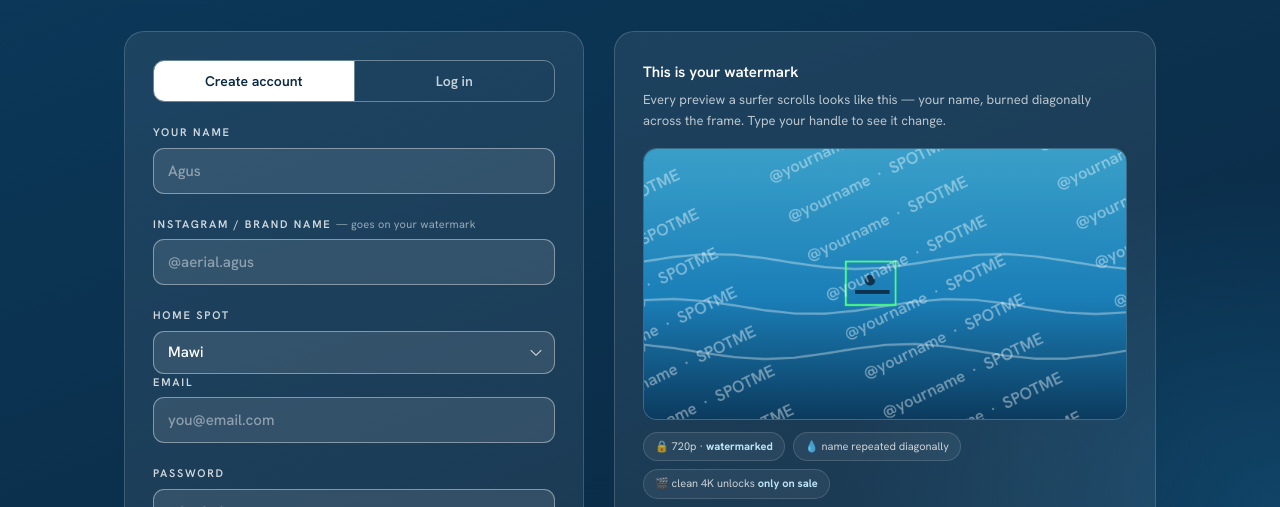
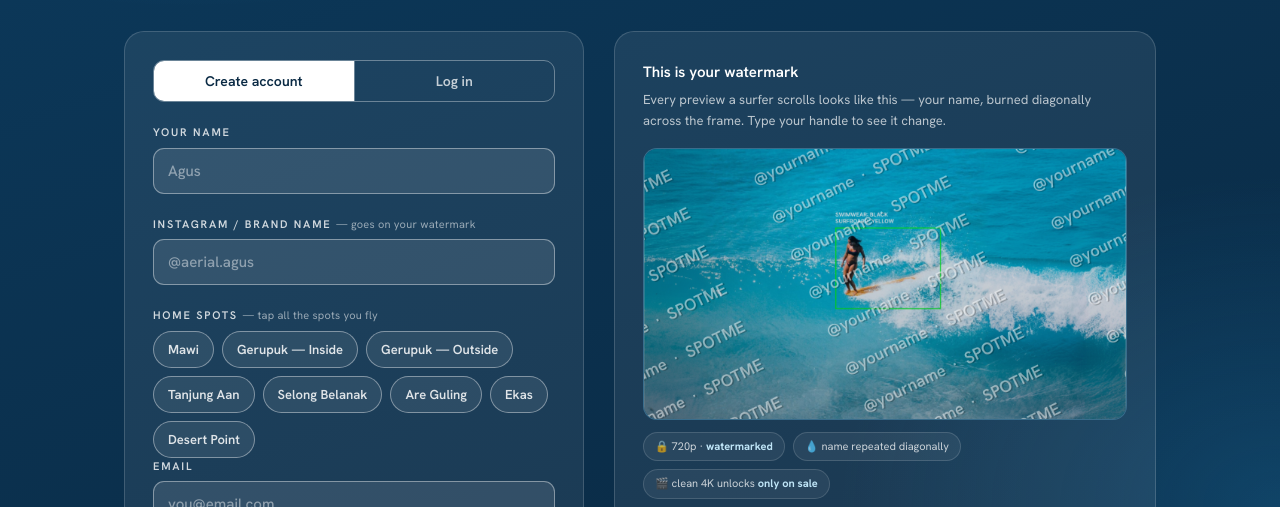
Before and after one commit to TheOnionTalks/ombak, a plain HTML site: page pilot.html in a window 1280 px wide. Shown: the part 293-800 px from the top of the page. Drawn offline with nearby package versions, Linux system fonts and the light colour scheme.

Commit message:
Pilot page: watermark preview over real surf photo; multi-select home spots as chips
Co-Authored-By: Claude Opus 4.8 <noreply@anthropic.com>

```diff
--- a/pilot.html
+++ b/pilot.html
@@ -107,6 +107,22 @@ select option { color: var(--navy); background: var(--white); }
 .grid-2 { display: grid; grid-template-columns: 1fr 1fr; gap: 12px; margin-top: 22px; }
 .grid-2 .f-label { margin-top: 0; }
 
+.chips { display: flex; flex-wrap: wrap; gap: 8px; }
+.chip {
+  font-family: var(--font-body);
+  font-size: 13px;
+  font-weight: 600;
+  padding: 9px 14px;
+  border-radius: 100px;
+  border: 1.5px solid rgba(255,255,255,0.4);
+  background: rgba(255,255,255,0.08);
+  color: rgba(255,255,255,0.85);
+  cursor: pointer;
+  transition: background 0.15s, color 0.15s, border-color 0.15s;
+}
+.chip:hover { border-color: var(--white); }
+.chip.on { background: var(--white); color: var(--navy); border-color: var(--white); }
+
 input[type="file"] { color: rgba(255,255,255,0.85); font-size: 13.5px; padding: 0; border: none; background: none; }
 input[type="file"]::file-selector-button {
   font-family: var(--font-body);
@@ -215,11 +231,16 @@ input[type="file"]::file-selector-button {
         <input type="text" id="pName" placeholder="Agus" autocomplete="name">
         <label class="f-label">Instagram / brand name <span class="hint">— goes on your watermark</span></label>
         <input type="text" id="pInsta" placeholder="@aerial.agus" oninput="drawWM()">
-        <label class="f-label">Home spot</label>
-        <div class="select-wrap">
-          <select id="pSpot">
-            <option>Mawi</option><option>Gerupuk — Inside</option><option>Gerupuk — Outside</option><option>Tanjung Aan</option><option>Selong Belanak</option><option>Are Guling</option><option>Ekas</option><option>Desert Point</option>
-          </select>
+        <label class="f-label">Home spots <span class="hint">— tap all the spots you fly</span></label>
+        <div class="chips" id="pSpots">
+          <button type="button" class="chip" onclick="toggleChip(this)">Mawi</button>
+          <button type="button" class="chip" onclick="toggleChip(this)">Gerupuk — Inside</button>
+          <button type="button" class="chip" onclick="toggleChip(this)">Gerupuk — Outside</button>
+          <button type="button" class="chip" onclick="toggleChip(this)">Tanjung Aan</button>
+          <button type="button" class="chip" onclick="toggleChip(this)">Selong Belanak</button>
+          <button type="button" class="chip" onclick="toggleChip(this)">Are Guling</button>
+          <button type="button" class="chip" onclick="toggleChip(this)">Ekas</button>
+          <button type="button" class="chip" onclick="toggleChip(this)">Desert Point</button>
         </div>
       </div>
       <label class="f-label">Email</label>
@@ -287,39 +308,47 @@ input[type="file"]::file-selector-button {
 /* ============ WATERMARK PREVIEW ============ */
 const wmCanvas = document.getElementById('wmCanvas');
 const wmCtx = wmCanvas.getContext('2d');
+const wmImg = new Image();
+let wmReady = false;
+wmImg.onload = () => { wmReady = true; drawWM(); };
+wmImg.src = 'hero.jpg';
+
+function drawCover(img, W, H) {
+  const ir = img.width / img.height, cr = W / H;
+  let dw, dh, dx, dy;
+  if (ir > cr) { dh = H; dw = H * ir; dx = (W - dw) / 2; dy = 0; }
+  else { dw = W; dh = W / ir; dx = 0; dy = (H - dh) / 2; }
+  wmCtx.drawImage(img, dx, dy, dw, dh);
+}
+
 function drawWM() {
   const W = wmCanvas.width, H = wmCanvas.height;
   let handle = (document.getElementById('pInsta').value || '@yourname').trim();
   if (!handle.startsWith('@')) handle = '@' + handle;
-  // "footage" backdrop
-  const g = wmCtx.createLinearGradient(0, 0, 0, H);
-  g.addColorStop(0, '#3AA0C9'); g.addColorStop(0.55, '#1B7FB8'); g.addColorStop(1, '#0C3B5E');
-  wmCtx.fillStyle = g; wmCtx.fillRect(0, 0, W, H);
-  // a couple of wave lines + a tiny surfer so it reads as footage
-  wmCtx.strokeStyle = 'rgba(255,255,255,0.35)'; wmCtx.lineWidth = 3;
-  for (let i = 0; i < 3; i++) {
-    wmCtx.beginPath();
-    const y = 150 + i * 60;
-    wmCtx.moveTo(0, y);
-    for (let x = 0; x <= W; x += 40) wmCtx.lineTo(x, y - Math.sin((x / 60) + i) * 10);
-    wmCtx.stroke();
+  // real surf photo standing in for the pilot's footage
+  if (wmReady) {
+    drawCover(wmImg, W, H);
+  } else {
+    const g = wmCtx.createLinearGradient(0, 0, 0, H);
+    g.addColorStop(0, '#3AA0C9'); g.addColorStop(1, '#0C3B5E');
+    wmCtx.fillStyle = g; wmCtx.fillRect(0, 0, W, H);
   }
-  wmCtx.fillStyle = 'rgba(10,42,68,0.9)';
-  wmCtx.beginPath(); wmCtx.arc(300, 175, 7, 0, 7); wmCtx.fill();
-  wmCtx.fillRect(280, 188, 46, 5);
-  // green detection box
-  wmCtx.strokeStyle = '#4BFF7E'; wmCtx.lineWidth = 2.5;
-  wmCtx.strokeRect(268, 150, 66, 58);
-  // diagonal repeating watermark
+  // subtle scrim so the watermark stays readable over any footage
+  const s = wmCtx.createLinearGradient(0, 0, 0, H);
+  s.addColorStop(0, 'rgba(10,42,68,0.12)'); s.addColorStop(1, 'rgba(10,42,68,0.34)');
+  wmCtx.fillStyle = s; wmCtx.fillRect(0, 0, W, H);
+  // diagonal repeating watermark, burned into the pixels
   wmCtx.save();
   wmCtx.translate(W / 2, H / 2);
   wmCtx.rotate(-Math.PI / 7);
   wmCtx.font = '600 22px Hanken Grotesk, sans-serif';
-  wmCtx.fillStyle = 'rgba(255,255,255,0.42)';
   wmCtx.textAlign = 'center';
   const text = `${handle}  ·  SPOTME`;
-  for (let ry = -H; ry < H; ry += 58) {
-    for (let rx = -W; rx < W; rx += 340) {
+  for (let ry = -H; ry < H; ry += 56) {
+    for (let rx = -W; rx < W; rx += 330) {
+      wmCtx.fillStyle = 'rgba(0,0,0,0.22)';
+      wmCtx.fillText(text, rx + 1.5, ry + 1.5);
+      wmCtx.fillStyle = 'rgba(255,255,255,0.5)';
       wmCtx.fillText(text, rx, ry);
     }
   }
@@ -336,6 +365,9 @@ const sb = supabase.createClient(
 let authTab = 'signup';
 let currentUser = null;
 document.getElementById('upDate').value = new Date().toISOString().slice(0, 10);
+
+function toggleChip(btn) { btn.classList.toggle('on'); }
+function getSelectedSpots() { return [...document.querySelectorAll('#pSpots .chip.on')].map(c => c.textContent.trim()); }
 
 function setAuthTab(tab) {
   authTab = tab;
@@ -367,7 +399,7 @@ async function doAuth() {
       localStorage.setItem('pendingProfile', JSON.stringify({
         name,
         instagram: document.getElementById('pInsta').value.trim(),
-        home_spot: document.getElementById('pSpot').value
+        home_spot: getSelectedSpots().join(', ')
       }));
       const { data, error } = await sb.auth.signUp({ email, password });
       if (error) { authMsg(error.message, 'err'); return; }
```
